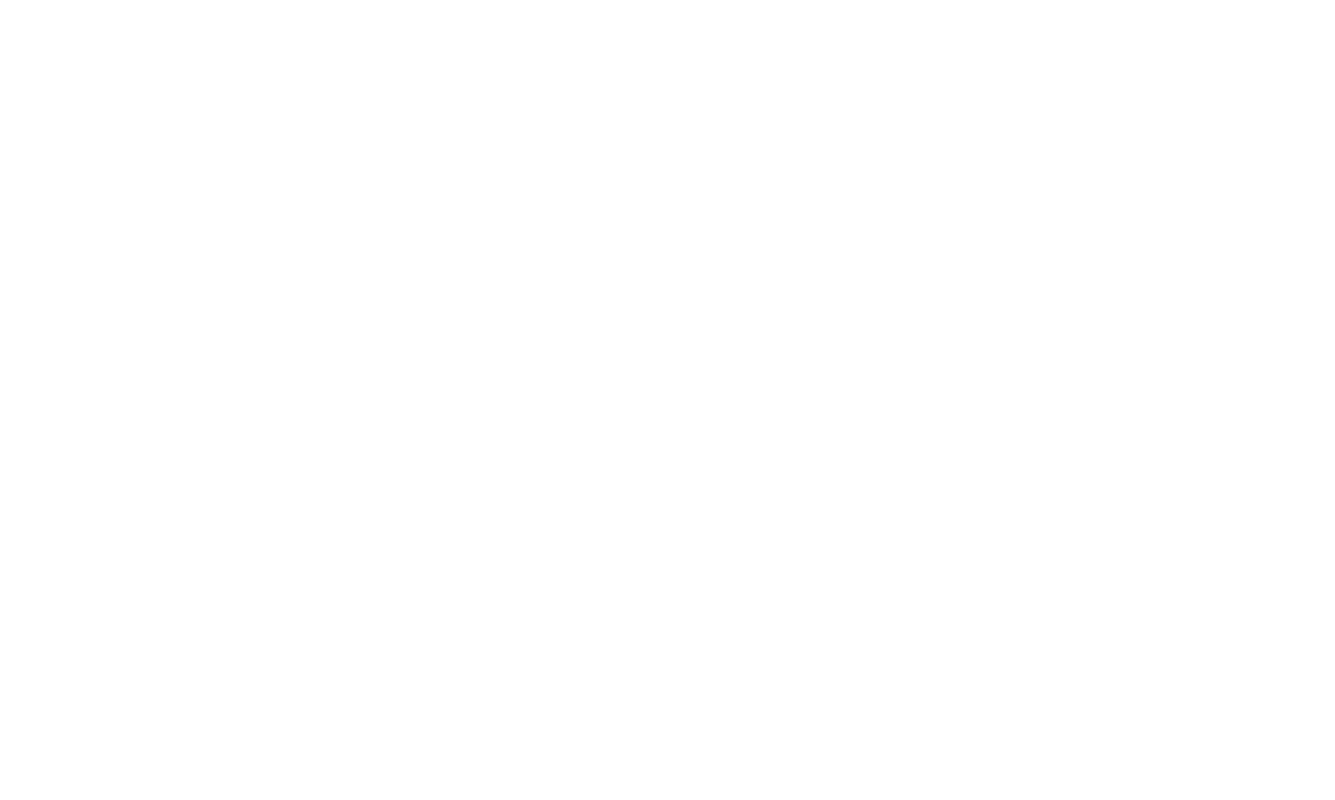
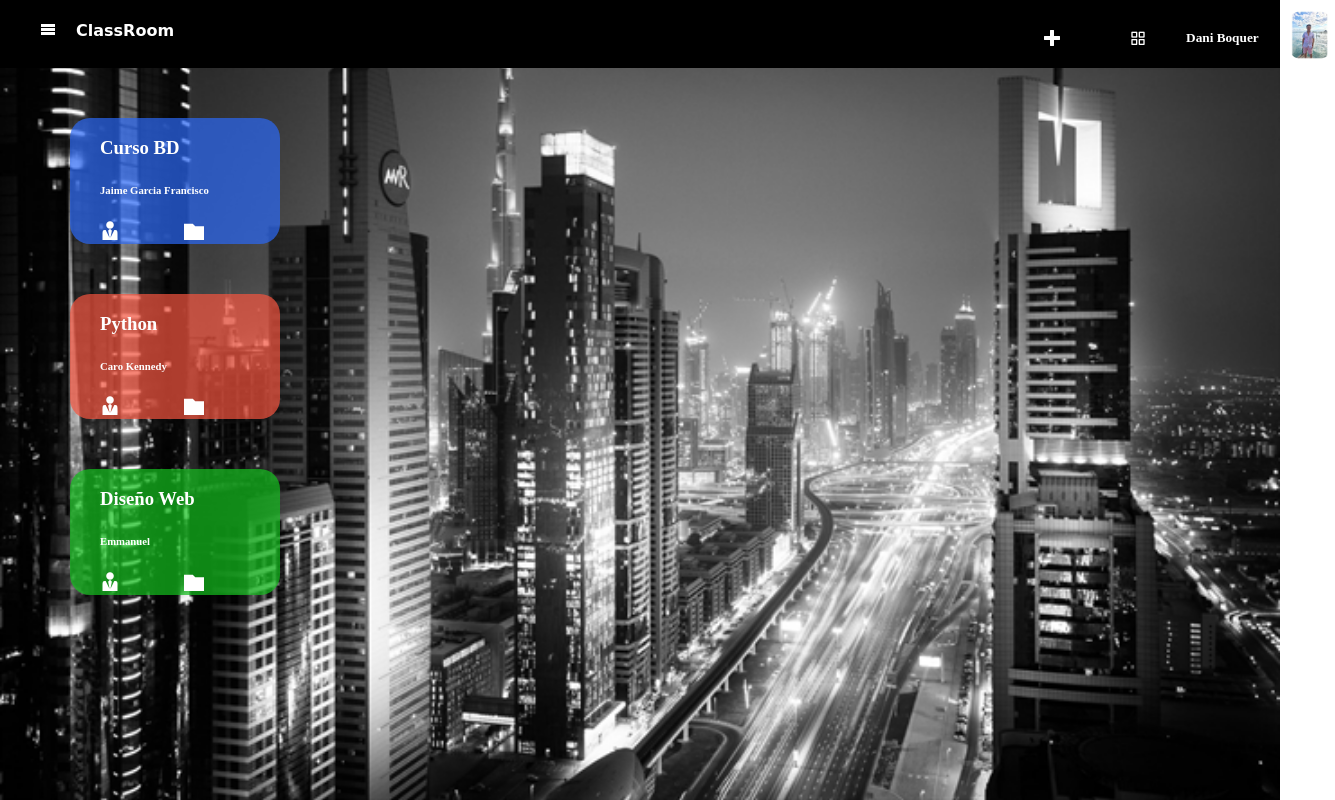
Before and after one commit to boquer/pagina_personal, a plain HTML site: page class_rooms.html in a window 1280 px wide. Shown: the whole page, 1335 px wide, since content can reach past the window. Drawn offline with Linux system fonts and the light colour scheme.

Commit message:
pagina de clases

```diff
--- a/class_rooms.html
+++ b/class_rooms.html
@@ -4,9 +4,52 @@
   <meta charset="UTF-8">
   <meta name="viewport" content="width=device-width, initial-scale=1.0">
   <meta http-equiv="X-UA-Compatible" content="ie=edge">
+  <link rel="stylesheet" href="css/class_rooms.css">
+  <link rel="stylesheet" href="fonts/style.css">
   <title>Class Rooms</title>
 </head>
 <body>
+  <header>
+    <div class="menu">
+      <h4><span class="icon-menu"></span>ClassRoom</h4>
+      <span class="icon-plus"></span>
+      <span class="icon-grid"></span>
+      <h5>Dani Boquer</h5>
+      <img src="imagenes/me.jpeg" alt="No se puede mostrar la imagen">
+    </div>
+  </header>
+
+
+  <section class="carpeta1">
+    <div class="clase">
+        <h3>Curso BD</h3>
+        <h6>Jaime Garcia Francisco</h6>
+        <span class="icon-user-tie"></span>
+        <span class="icon-folder"></span>
+    </div>
+  </section>
+
+
+  <section class="carpeta2">
+    <div class="clase">
+      <h3>Python</h3>
+      <h6>Caro Kennedy</h6>
+      <span class="icon-user-tie"></span>
+      <span class="icon-folder"></span>
+    </div>
+  </section>
+
+
+
+  <section class="carpeta3">
+    <div class="clase">
+      <h3>Diseño Web</h3>
+      <h6>Emmanuel</h6>
+      <span class="icon-user-tie"></span>
+      <span class="icon-folder"></span>
+    </div>
+  </section>
+
 
 </body>
 </html>
--- a/css/class_rooms.css
+++ b/css/class_rooms.css
@@ -0,0 +1,84 @@
+body{
+  background: url('../imagenes/fondo.png') no-repeat fixed center center;
+  background-size: cover; /**abarque toda la pantalla**/
+  margin: 0px;
+}
+.menu{
+  display: flex;
+  background-color: black;
+  color: white;
+  margin: 0px;
+}
+
+.icon-menu{
+  margin-right: 20px;
+}
+
+.icon-plus, .icon-grid{
+  margin-left: 70px;
+  margin-top: 30px;
+}
+
+.menu h4{
+  margin-left: 40px;
+  margin-right: 800px;
+  font-family: 'sans-serif', cursive;
+}
+
+.menu h5{
+  color: white;
+  margin-left: 40px;
+  margin-top: 30px;
+}
+
+
+.menu img{
+  color: white;
+  display: block;
+}
+
+img{
+  width: 50px;
+  border-radius: 20px; /**borde circular**/
+  position: absolute; top: 10px; left: 1285px;
+}
+
+
+/**Clases que se encuentran en la página**/
+.carpeta1{
+  display: flex;
+  background-color:rgba(43, 104, 246,0.7) ;
+  margin-right: 1000px;
+  margin-left: 70px;
+  margin-top: 50px;
+  border-radius: 20px;
+}
+
+.carpeta2{
+  display: flex;
+  background-color:rgba(245, 85, 63,0.7) ;
+  margin-right: 1000px;
+  margin-left: 70px;
+  margin-top: 50px;
+  border-radius: 20px;
+}
+
+.carpeta3{
+  display: flex;
+  background-color:rgba(20, 193, 30,0.7) ;
+  margin-right: 1000px;
+  margin-left: 70px;
+  margin-top: 50px;
+  border-radius: 20px;
+}
+
+.clase h3,h6{
+  color: white;
+  margin-left: 30px;
+}
+
+.clase span{
+  color: white;
+  margin: 30px;
+  font-size: 20px;
+}
--- a/css/styles.css
+++ b/css/styles.css
@@ -1,8 +1,7 @@
 body{
   background: url('../imagenes/fondo.png') no-repeat fixed center center;
   background-size: cover; /**abarque toda la pantalla**/
-  margin-left: 0;
-  margin-right: 0;
+  margin: 0px;
 }
 
 .seccion1{
--- /dev/null
+++ b/fonts/style.css
@@ -0,0 +1,42 @@
+@font-face {
+  font-family: 'icomoon';
+  src:  url('icomoon.eot?e6ug4r');
+  src:  url('icomoon.eot?e6ug4r#iefix') format('embedded-opentype'),
+    url('icomoon.ttf?e6ug4r') format('truetype'),
+    url('icomoon.woff?e6ug4r') format('woff'),
+    url('icomoon.svg?e6ug4r#icomoon') format('svg');
+  font-weight: normal;
+  font-style: normal;
+  font-display: block;
+}
+
+[class^="icon-"], [class*=" icon-"] {
+  /* use !important to prevent issues with browser extensions that change fonts */
+  font-family: 'icomoon' !important;
+  speak: none;
+  font-style: normal;
+  font-weight: normal;
+  font-variant: normal;
+  text-transform: none;
+  line-height: 1;
+
+  /* Better Font Rendering =========== */
+  -webkit-font-smoothing: antialiased;
+  -moz-osx-font-smoothing: grayscale;
+}
+
+.icon-folder:before {
+  content: "\e92f";
+}
+.icon-user-tie:before {
+  content: "\e976";
+}
+.icon-menu:before {
+  content: "\e9bd";
+}
+.icon-plus:before {
+  content: "\ea0a";
+}
+.icon-grid:before {
+  content: "\e901";
+}
```
Also changed, not shown: fonts/icomoon.ttf (added), fonts/icomoon.woff (added), 2 other files.
